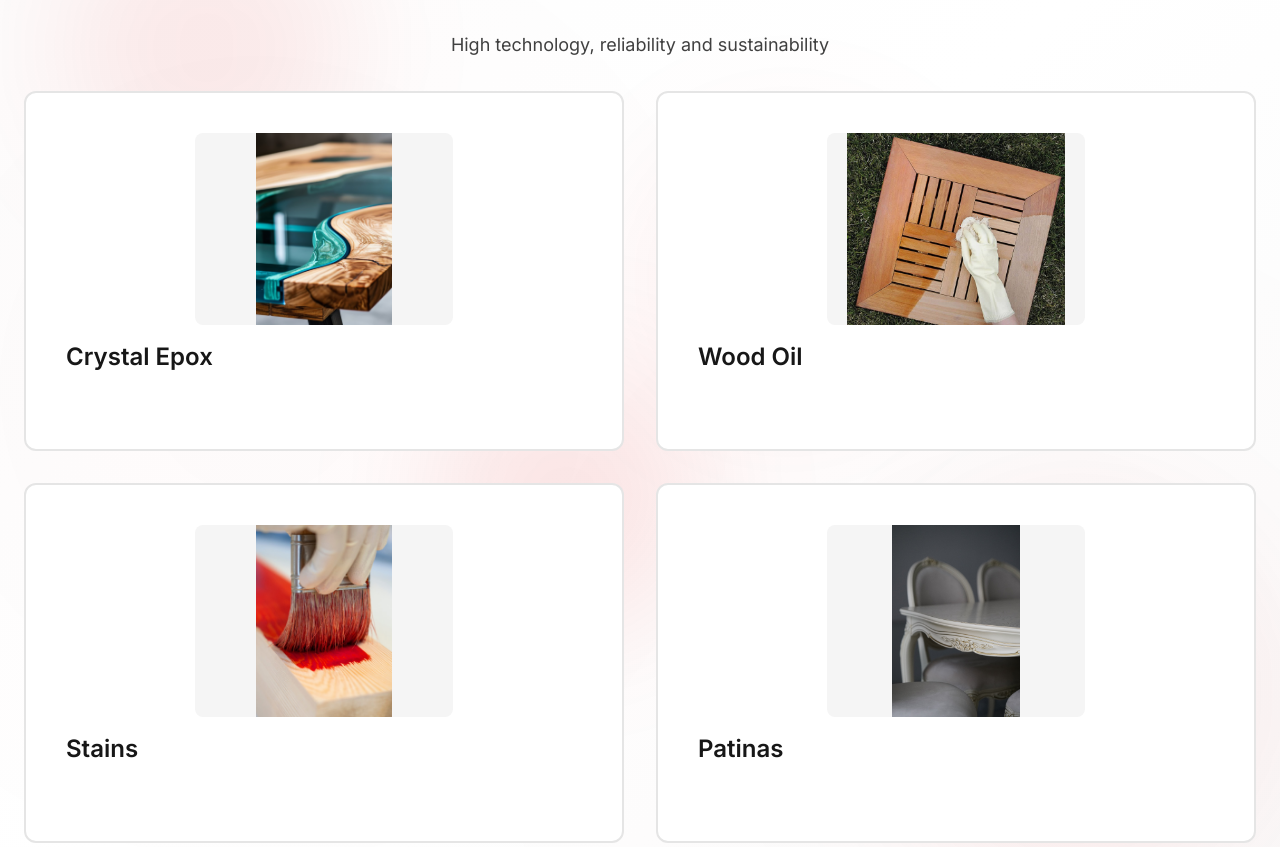
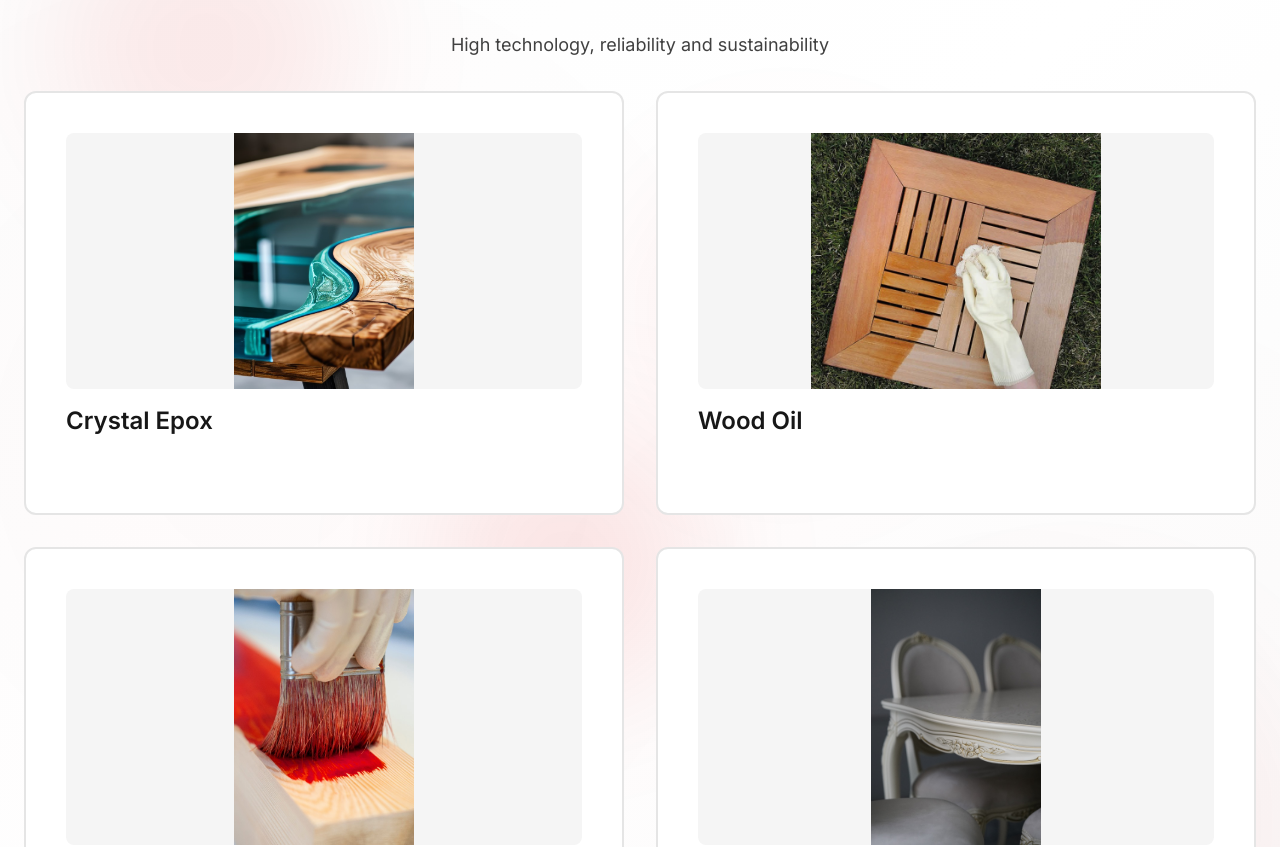
Before and after one commit to levonstepan/VerinLegno.am, a Next.js app: page / in a window 1280 px wide. Shown: the part 920-1767 px from the top of the page. Built offline with nearby package versions, Linux system fonts and the light colour scheme.

Commit message:
Increase catalogue image frame sizes for better visibility

```diff
--- a/app/components/Products.tsx
+++ b/app/components/Products.tsx
@@ -93,14 +93,14 @@ export function Products({
                 {/* Catalogue Image or Icon */}
                 {item.image ? (
                   <div className="relative z-10 mb-4 flex justify-center">
-                    <div className={`${showAll ? 'w-1/2' : 'w-1/2'} ${showAll ? 'h-32' : 'h-40 md:h-48'} rounded-lg overflow-hidden bg-neutral-100 flex items-center justify-center`}>
+                    <div className={`${showAll ? 'w-4/5' : 'w-full'} ${showAll ? 'h-48' : 'h-56 md:h-64'} rounded-lg overflow-hidden bg-neutral-100 flex items-center justify-center`}>
                       <Image
                         src={item.image}
                         alt={item.name}
-                        width={400}
-                        height={300}
+                        width={600}
+                        height={400}
                         className="w-full h-full object-contain group-hover:scale-105 transition-transform duration-300"
-                        sizes="(max-width: 768px) 25vw, 12.5vw"
+                        sizes="(max-width: 768px) 50vw, 100vw"
                       />
                     </div>
                   </div>
```
